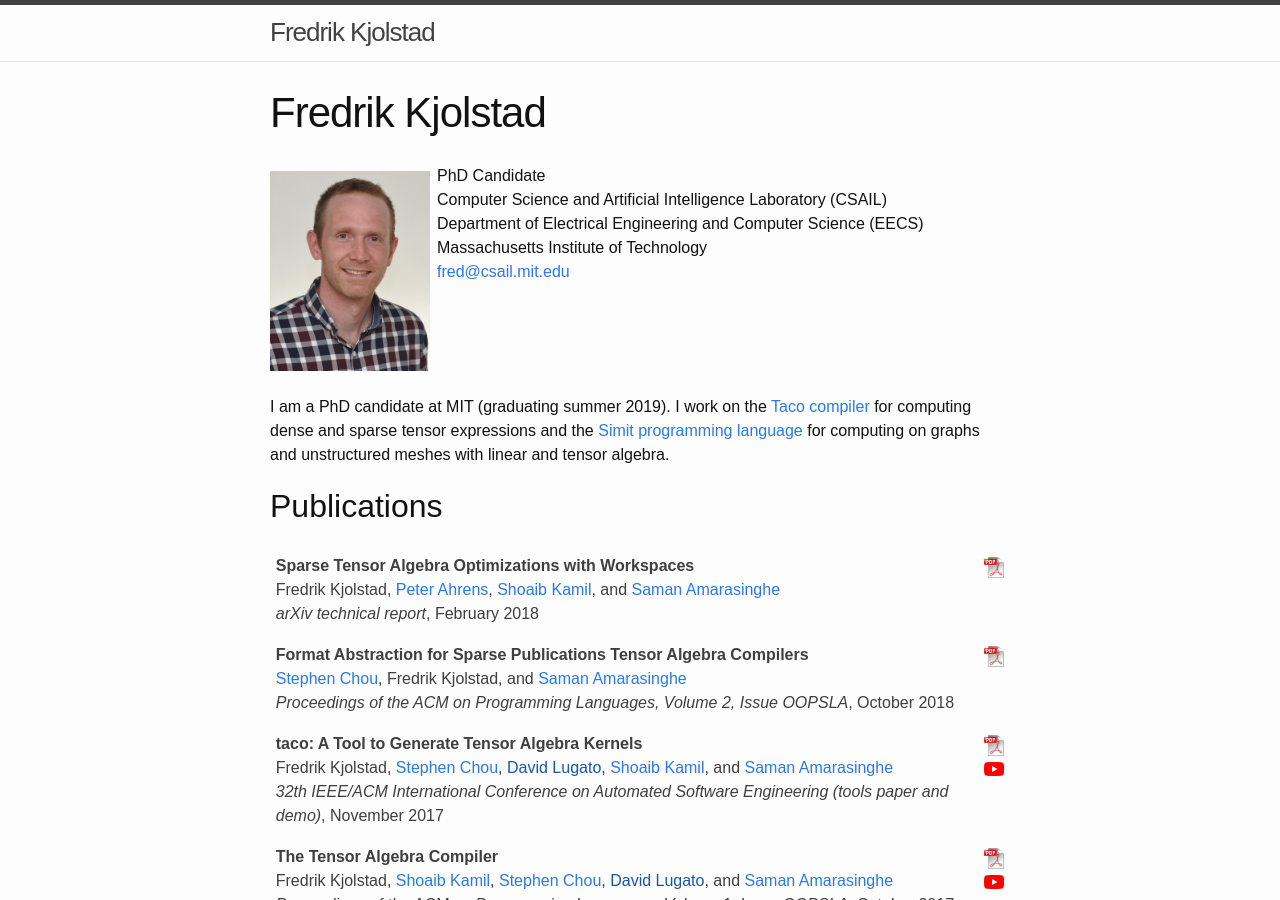
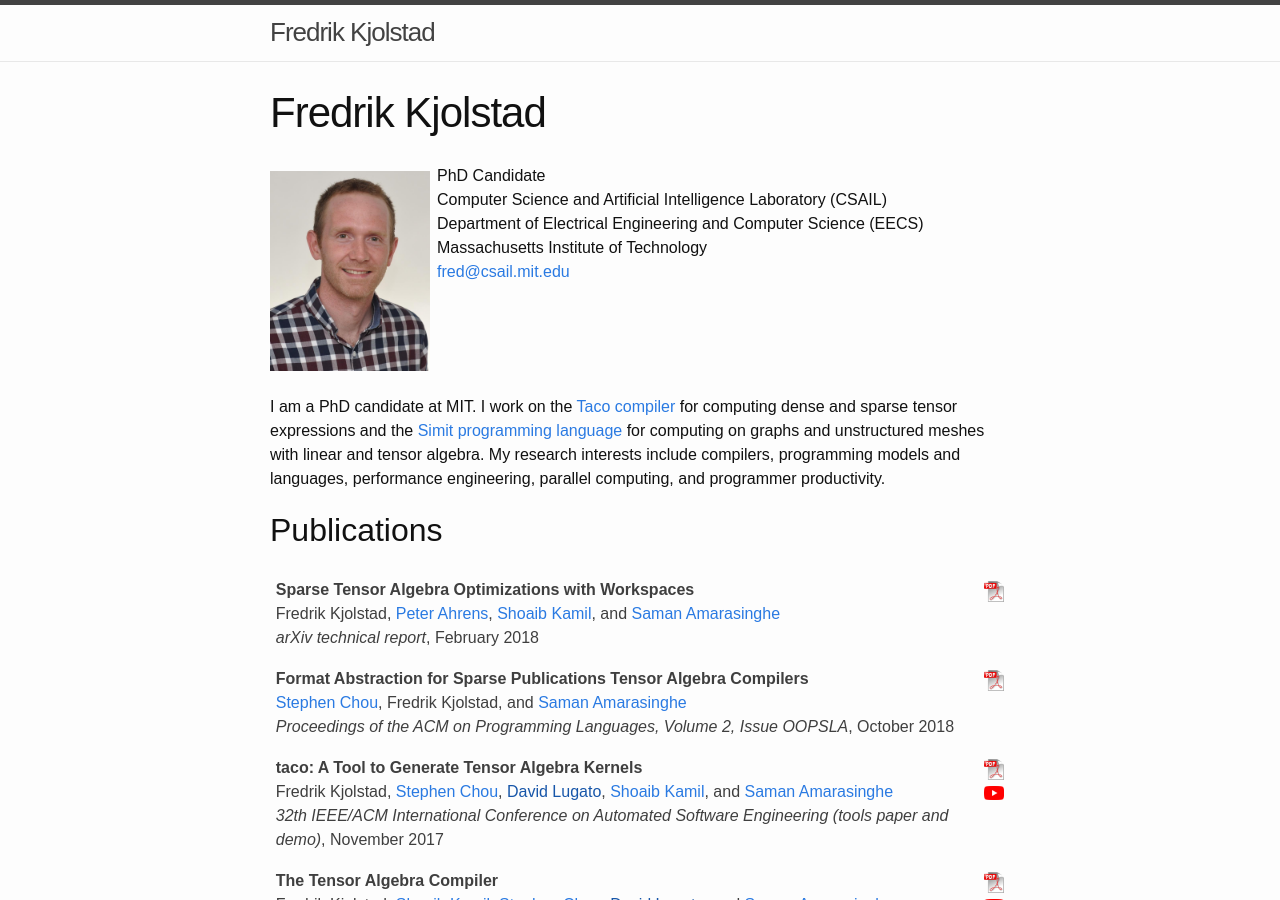
Before and after one commit to fredrikbk/fredrikbk.github.io, a Jekyll site: the page built from index.md, in a window 1280 px wide and 900 px high. Built offline with Jekyll 4.4.1, drawn with Linux system fonts in a browser that asks for light colours.

Commit message:
More info

```diff
--- a/index.md
+++ b/index.md
@@ -11,11 +11,14 @@ Massachusetts Institute of Technology<br/>
 <fred@csail.mit.edu>
 <br/><br/><br/><br/><br/>
 
-I am a PhD candidate at MIT (graduating summer 2019).  I work on the
-[Taco compiler](http://tensor-compiler.org) for computing dense and
-sparse tensor expressions and the [Simit programming
+I am a PhD candidate at MIT.  I work on the [Taco
+compiler](http://tensor-compiler.org) for computing dense and sparse
+tensor expressions and the [Simit programming
 language](http://simit-lang.org) for computing on graphs and
-unstructured meshes with linear and tensor algebra.
+unstructured meshes with linear and tensor algebra.  My research
+interests include compilers, programming models and languages,
+performance engineering, parallel computing, and programmer
+productivity.
 
 
 ## Publications
```
